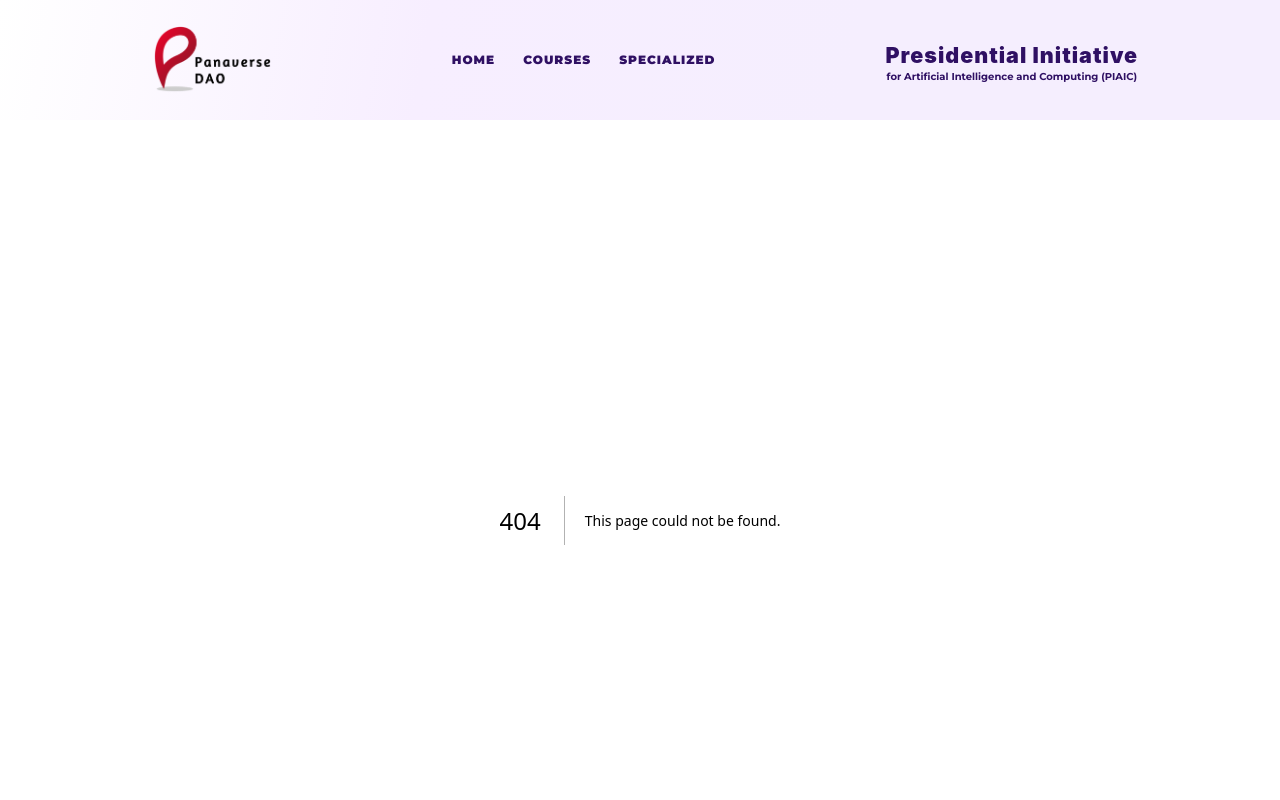
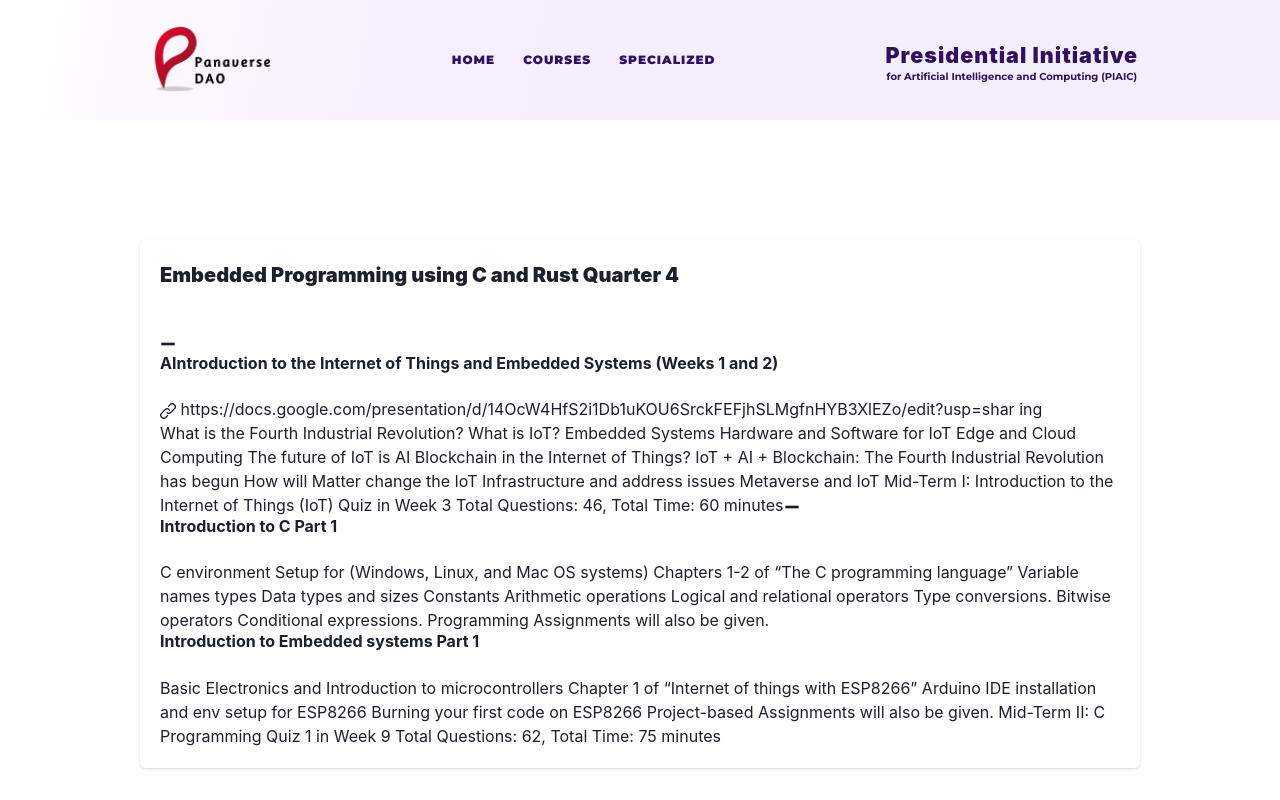
Before and after one commit to hiraaziz/panaverse, a Next.js app: page /embedded in a window 1280 px wide. Before the commit this address had no page. Shown: the top 800 px of the page. Built offline with nearby package versions, Linux system fonts and the light colour scheme.

Commit message:
Create page.tsx

```diff
--- /dev/null
+++ b/app/embedded/page.tsx
@@ -0,0 +1,86 @@
+"use client";
+import React from "react";
+import {
+  Card,
+  CardHeader,
+  CardBody,
+  CardFooter,
+  Box,
+  Stack,
+  Link,
+  List,
+  ListItem,
+  Heading,
+} from "@chakra-ui/react";
+import { LinkIcon, MinusIcon } from "@chakra-ui/icons";
+
+const page = () => {
+  return (
+    <Box w="full" h="max-content">
+      <Stack
+        as="div"
+        display="flex"
+        direction="column"
+        justifyContent={{ base: "start", xl: "center" }}
+        alignItems="center"
+        w={{base:'300px',md:'400px',lg:"500px",xl:'1000px'}}
+        my="auto"
+        mx="auto"
+        h="fit-content"
+        mt={{ base: "0px", md: "120px", lg: "120px" }}
+        mb={{ base: "80px", md: "80px", lg: "80px" }}
+      >
+        <Card w="full">
+          <CardHeader fontSize="20px" fontWeight="black">
+            Embedded Programming using C and Rust Quarter 4
+          </CardHeader>
+          <CardBody>
+            <List>
+              <ListItem>
+                <MinusIcon />
+                <Heading fontSize="16px">
+                  AIntroduction to the Internet of Things and Embedded Systems
+                  (Weeks 1 and 2){" "}
+                </Heading>
+                <br />
+                <LinkIcon />{" "}
+                https://docs.google.com/presentation/d/14OcW4HfS2i1Db1uKOU6SrckFEFjhSLMgfnHYB3XlEZo/edit?usp=shar
+                ing
+                <br /> What is the Fourth Industrial Revolution? What is IoT?
+                Embedded Systems Hardware and Software for IoT Edge and Cloud
+                Computing The future of IoT is AI Blockchain in the Internet of
+                Things? IoT + AI + Blockchain: The Fourth Industrial Revolution
+                has begun How will Matter change the IoT Infrastructure and
+                address issues Metaverse and IoT Mid-Term I: Introduction to the
+                Internet of Things (IoT) Quiz in Week 3 Total Questions: 46,
+                Total Time: 60 minutes
+                <MinusIcon />
+                <Heading fontSize="16px">Introduction to C Part 1</Heading>
+                <br />C environment Setup for (Windows, Linux, and Mac OS
+                systems) Chapters 1-2 of “The C programming language” Variable
+                names types Data types and sizes Constants Arithmetic operations
+                Logical and relational operators Type conversions. Bitwise
+                operators Conditional expressions. Programming Assignments will
+                also be given.
+                <br />
+                <Heading fontSize="16px">
+                  Introduction to Embedded systems Part 1
+                </Heading>
+                <br />
+                Basic Electronics and Introduction to microcontrollers Chapter 1
+                of “Internet of things with ESP8266” Arduino IDE installation
+                and env setup for ESP8266 Burning your first code on ESP8266
+                Project-based Assignments will also be given. Mid-Term II: C
+                Programming Quiz 1 in Week 9 Total Questions: 62, Total Time: 75
+                minutes
+              </ListItem>
+            </List>
+          </CardBody>
+        </Card>
+
+      </Stack>
+    </Box>
+  );
+};
+
+export default page;
```
